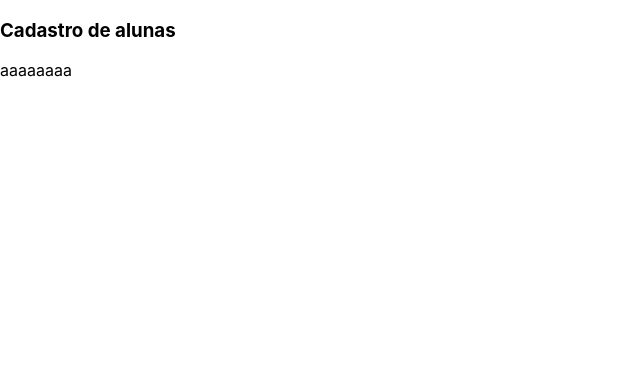
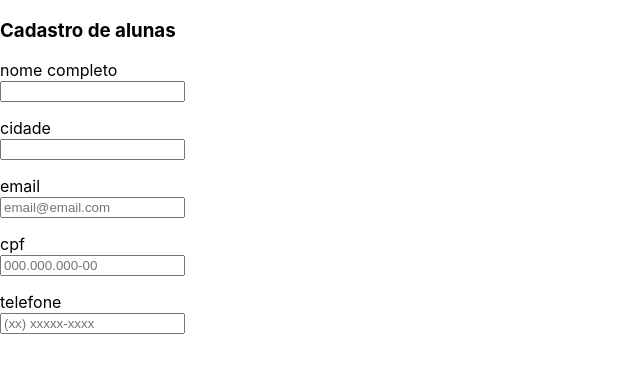
Before and after one commit to leticiacamposs2/curso-react-bootcamp, a React (Create React App) app in the folder desafios/form-cadastro-alunas/: page / in a window 1280 px wide. Shown: the top 372 px of the page, without its empty margins (0-640 px from the left). Built offline with nearby package versions, Linux system fonts and the light colour scheme.

Commit message:
criacao do formInput

```diff
--- a/desafios/form-cadastro-alunas/src/components/FormInput/index.jsx
+++ b/desafios/form-cadastro-alunas/src/components/FormInput/index.jsx
@@ -1,18 +1,76 @@
-import React from 'react';
+import React, { Component } from 'react';
 
-const FormInput = () => ({ label, value, name, inputType, placeholder}) => {
+class FormInput extends Component {
+    constructor(props) {
+        super(props);
 
-    return (
-        <div>
-            <label>{label}</label>
-            <input
-                value={value}
-                name={name}
-                type={inputType}
-                placeholder={placeholder}
-            />
-        </div>
-    );
+        this.stateInicial = {
+            name: "",
+            city: "",
+            email: "",
+            cpf: "",
+            phone: ""
+        }
+
+        this.state = this.stateInicial;
+    }
+
+    escutadorDeInput = event => {
+        const { name, value } = event.target;
+        this.setState({ [name]: value });
+    }
+
+    render() {
+
+        const { name, city, email, cpf, phone } = this.state;
+
+        return (
+            <form>
+                <label>nome completo</label><br/>
+                <input
+                    type="text"
+                    name="nome"
+                    value={name}
+                    onChange={this.escutadorDeInput}/>
+                <p/>
+
+                <label>cidade</label><br/>
+                <input
+                    type="text"
+                    name="cidade"
+                    value={city}
+                    onChange={this.escutadorDeInput}/>
+                <p/>
+
+                <label>email</label><br/>
+                <input
+                    type="text"
+                    name="email"
+                    value={email}
+                    placeholder="email@email.com"
+                    onChange={this.escutadorDeInput}/>
+                <p/>
+
+                <label>cpf</label><br/>
+                <input
+                    type="text"
+                    name="cpf"
+                    value={cpf}
+                    placeholder="000.000.000-00"
+                    onChange={this.escutadorDeInput} />
+                <p/>
+
+                <label>telefone</label><br/>
+                <input
+                    type="text"
+                    name="phone"
+                    value={phone}
+                    placeholder="(xx) xxxxx-xxxx"
+                    onChange={this.escutadorDeInput} />
+                <p/>
+            </form>
+        );
+    }
 }
 
 export default FormInput;
--- a/desafios/form-cadastro-alunas/src/components/RegisterForm/index.jsx
+++ b/desafios/form-cadastro-alunas/src/components/RegisterForm/index.jsx
@@ -1,62 +1,16 @@
-import React from 'react';
+import React, { Component, Fragment } from 'react';
 
 import FormInput from '../FormInput';
 
-class RegisterForm extends React.Component {
-    constructor(props) {
-        super(props);
-        this.state = {
-            name: "",
-            city: "",
-            email: "",
-            cpf: "",
-            phone: ""
-        };
-    }
+class RegisterForm extends Component {
 
     render() {
         return (
-            <div>
-                <p>aaaaaaaa</p>
-                <form>
-                    <FormInput
-                        label="nome completo"
-                        value={this.state.name}
-                        name="name"
-                    />
-
-                    <FormInput
-                        label="cidade"
-                        value={this.state.city}
-                        name="city"
-                    />
-
-                    <FormInput
-                        inputType="email"
-                        label="email"
-                        placeholder="email@email.com"
-                        value={this.state.email}
-                        name="email"
-                    />
-
-                    <FormInput
-                        label="cpf"
-                        placeholder="000.000.000-00"
-                        value={this.state.cpf}
-                        name="cpf"
-                    />
-
-                    <FormInput
-                        label="telefone"
-                        placeholder="(xx) xxxxx-xxxx"
-                        value={this.state.phone}
-                        name="phone"
-                    />
-                </form>
-            </div>
+            <Fragment>
+                <FormInput/>
+            </Fragment>
         );
     }
-
 }
 
 export default RegisterForm;
```
